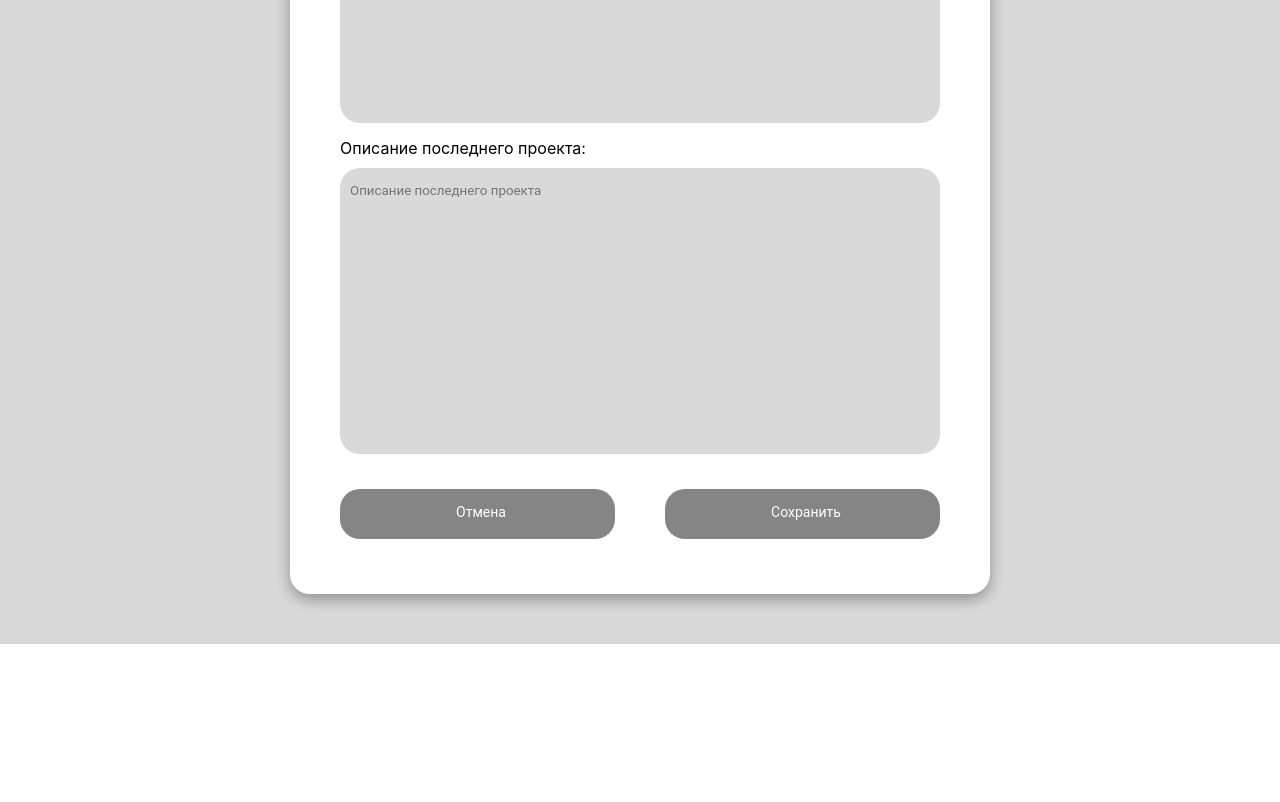
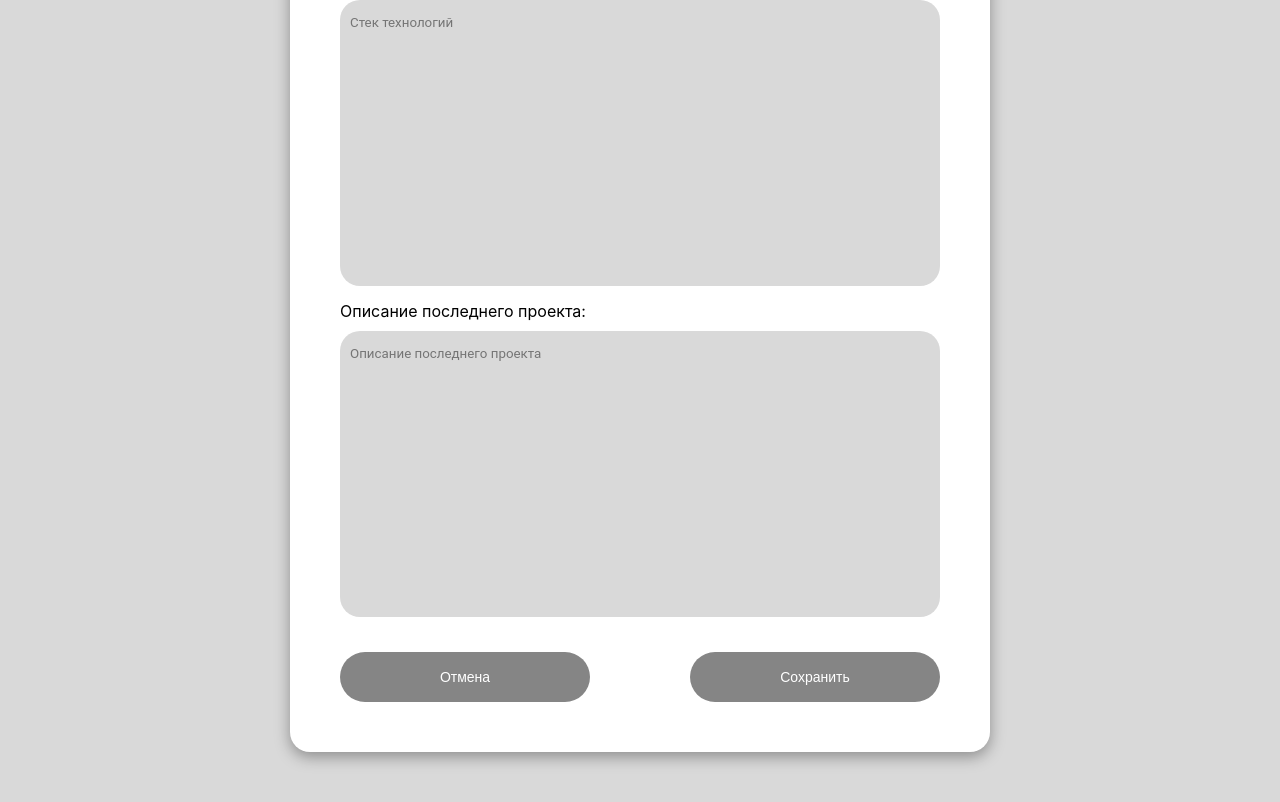
Before and after one commit to Elizabeth-web2020/react-questionnaire, a React (Create React App) app: page / in a window 1280 px wide. Shown: the part 1148-1950 px from the top of the page. Before the commit the page ends 1792 px from the top, so only its background shows below. Built offline with nearby package versions, Linux system fonts and the light colour scheme.

Commit message:
rewrote form structure and added validation

```diff
--- a/src/components/Button/index.js
+++ b/src/components/Button/index.js
@@ -6,8 +6,12 @@ export default class index extends Component {
   render(props) {
     return (
       <div className='buttons'>
-       {this.props.buttons.map((item) => (
-          <input type={item[1]} value={item[0]} />
+       {this.props.buttons.map((item, i) => (
+          <div key={i}>
+            {item.buttonType === 'reset'
+            ? <button type={item.buttonType} onClick={this.props.resetFn}>{item.buttonName}</button>
+            : <button type={item.buttonType}>{item.buttonName}</button> }
+          </div>
         ))}
       </div>
     );
--- a/src/components/Button/style.css
+++ b/src/components/Button/style.css
@@ -1,20 +1,26 @@
-.container input[type="submit"],
-.container input[type="reset"] {
+.container button[type="submit"],
+.container button[type="reset"] {
+  width: 250px;
+  height: 50px;
   margin-top: 30px;
   background: #858585;
   border-bottom: 4px solid #858585;
   color: white;
   font-size: 14px;
+  border: none;
+  border-radius: 25px;
 }
-.container input[type="reset"] {
+/* .container button[type="reset"] {
   margin-right: 50px;
-}
-.container input[type="reset"]:active {
+} */
+.container button[type="reset"]:active {
   background: pink;
 }
-.container input[type="submit"]:active {
+.container button[type="submit"]:active {
   background: lightgreen;
 }
 .buttons {
   display: flex;
+  align-items: center;
+  justify-content: space-between;
 }
--- a/src/components/Container/index.js
+++ b/src/components/Container/index.js
@@ -5,21 +5,101 @@ import Button from '../Button/index';
 import './style.css';
 
 class index extends Component {
+  constructor() {
+    super();
 
-  state = {
-    inputs: [['Имя', 'text', 'input'], ['Фамилия', 'text', 'input'], ['Дата рождения', 'date', 'input'], ['Телефон', 'phone', 'input'], ['Сайт', 'text', 'input'], ['О себе', 'text', 'textarea'], ['Стек технологий', 'text', 'textarea'], ['Описание последнего проекта', 'text', 'textarea']],
-    buttons: [['Отмена', 'reset'], ['Сохранить', 'submit']]
+    const initialValue = { name: '', secondName: '', dateOfBirth: '', phone: '', site: '', aboutYourself: '', stack: '', lastProject: ''};
+
+    this.state = {
+    inputs: [{label: 'Имя', name: 'name', type: 'text', component: 'input'},
+      {label: 'Фамилия', name: 'secondName', type: 'text', component: 'input'},
+      {label: 'Дата рождения', name: 'dateOfBirth', type: 'date', component: 'input'},
+      {label: 'Телефон', name: 'phone', type: 'phone', component: 'input'},
+      {label: 'Сайт', name: 'site', type: 'text', component: 'input'}],
+    textareas: [{label: 'О себе', name: 'aboutYourself', type: 'text', component: 'textarea'},
+      {label: 'Стек технологий', name: 'stack', type: 'text', component: 'textarea'},
+      {label: 'Описание последнего проекта', name: 'lastProject', type: 'text', component: 'textarea'}],
+    buttons: [{buttonName: 'Отмена', buttonType: 'reset'}, {buttonName: 'Сохранить', buttonType: 'submit'}],
+    formValues: initialValue,
+    formErrors: {},
+    isSubmit: false
+    };
+
+    this.handleChange = this.handleChange.bind(this);
+    this.validateFn = this.validateFn.bind(this);
+    this.resetFn = this.resetFn.bind(this);
+  }
+
+  componentDidUpdate() {
+    if (Object.keys(this.state.formErrors).length === 0 && this.state.isSubmit) {
+      console.log('formValues', this.state.formValues)
+    }
+  }
+
+  handleChange = (e) => {
+    // console.log(e.target);
+    let { name, value } = e.target;
+
+    // this.setState({ formValues: { [name]: value}})
+
+    this.setState(prevState => ({
+      formValues: {
+          ...prevState.formValues,
+          [name]: value.trim()
+      }
+  }))
+
+    // this.setState((state, props) => ({
+    //   formValues: { [name]: value }
+    // }));
+    console.log(this.state.formValues)
   };
+
+  handleSubmit = (e) => {
+    e.preventDefault();
+
+    let result = this.validateFn(this.state.formValues);
+
+    console.log(result);
+    this.setState({ formErrors: result});
+    this.setState({ isSubmit: true});
+  };
+
+  validateFn = (values) => {
+    const errors = {};
+    const regexName = /^[A-Z]/;
+    const regexSite = /^(https:\/\/www\.|https:\/\/)[a-z0-9]+([\-\.]{1}[a-z0-9]+)*\.[a-z]{2,5}(:[0-9]{1,5})?(\/.*)?$/mg;
+
+    if (!values.name) {errors.name = 'Поле Имя пустое. Заполните пожалуйста!'} else if (!regexName.test(values.name)) {errors.name = 'Это не валидное имя! Первая буква должна быть заглавной.'}
+    if (!values.secondName) {errors.secondName = 'Поле Фамилия пустое. Заполните пожалуйста!'} else if (!regexName.test(values.secondName)) {errors.secondName = 'Это не валидное имя! Первая буква должна быть заглавной.'}
+    if (!values.dateOfBirth) {errors.dateOfBirth = 'Поле Дата Рождения пустое. Заполните пожалуйста!'}
+    if (!values.phone) {errors.phone = 'Поле Телефон пустое. Заполните пожалуйста!'}
+    if (!values.site) {errors.site = 'Поле Сайт пустое. Заполните пожалуйста!'} else if (!regexSite.test(values.site)) {errors.site = 'Это не валидное адресс! Адрес должен начинаться с https:// .'}
+    if (!values.aboutYourself) {errors.aboutYourself = 'Поле О Себе пустое. Заполните пожалуйста!'}
+    if (!values.stack) {errors.stack = 'Поле Стек Технологий пустое. Заполните пожалуйста!'}
+    if (!values.lastProject) {errors.lastProject = 'Поле Описание последнего проекта пустое. Заполните пожалуйста!'}
+
+    return errors;
+  };
+
+  resetFn = () => {
+    this.setState({ formValues: { name: '', secondName: '', dateOfBirth: '', phone: '', site: '', aboutYourself: '', stack: '', lastProject: ''}});
+    this.setState({ formErrors: {}});
+    this.setState({ isSubmit: false});
+  };
+
 
   render() {
     return (
-      <>
-        <form className='container'>
+      <div className='main'>
+        <pre>{JSON.stringify(this.state.formValues, undefined, 2)}</pre>
+        <div className='divider'></div>
+        <form className='container' onSubmit={this.handleSubmit}>
           <h3>Создание анкеты</h3>
-          <Input inputs={this.state.inputs} />
-          <Button buttons={this.state.buttons} />
+          <Input inputs={this.state.inputs} textareas={this.state.textareas} formValues={this.state.formValues} formErrors={this.state.formErrors} handleChange={this.handleChange} />
+          <Button buttons={this.state.buttons} resetFn={this.resetFn} />
         </form>
-      </>
+      </div>
     );
   }
 }
--- a/src/components/Container/style.css
+++ b/src/components/Container/style.css
@@ -1,5 +1,8 @@
 * {
   box-sizing: border-box;
+}
+.main {
+  display: block;
 }
 .container {
   width: 700px;
--- a/src/components/Input/index.js
+++ b/src/components/Input/index.js
@@ -8,8 +8,25 @@ export default class index extends Component {
       <div className='section'>
         {this.props.inputs.map((item, i) => (
           <div key={i}>
-            <label>{item[0]}:</label>
-            {item[2] === 'input' ? <input type={item[1]} placeholder={item[0]} /> : <textarea placeholder={item[0]} rows="7"></textarea>}
+            <label>{item.label}:</label>
+            {item.name === 'phone'
+            ? <input type={item.type} name={item.name} value={this.props.formValues[item.name]} placeholder={item.label} onChange={this.props.handleChange} />
+            : <input type={item.type} name={item.name} value={this.props.formValues[item.name]} placeholder={item.label} onChange={this.props.handleChange} />}
+            {this.props.formErrors[item.name]
+            ? <p className='error'>{this.props.formErrors[item.name]}</p>
+            : ''}
+          </div>
+        ))}
+
+        {this.props.textareas.map((item, i) => (
+          <div key={i}>
+            <label>{item.label}:</label>
+            {item.component === 'textarea'
+            ? <textarea name={item.name} placeholder={item.label} value={this.props.formValues[item.name]} onChange={this.props.handleChange} rows="7"></textarea>
+            : ''}
+            {this.props.formErrors[item.name]
+            ? <p className='error'>{this.props.formErrors[item.name]}</p>
+            : ''}
           </div>
         ))}
       </div>
--- a/src/components/Input/style.css
+++ b/src/components/Input/style.css
@@ -22,3 +22,6 @@ label {
 .section {
   width: 100%;
 }
+.error {
+  color: red;
+}
```
